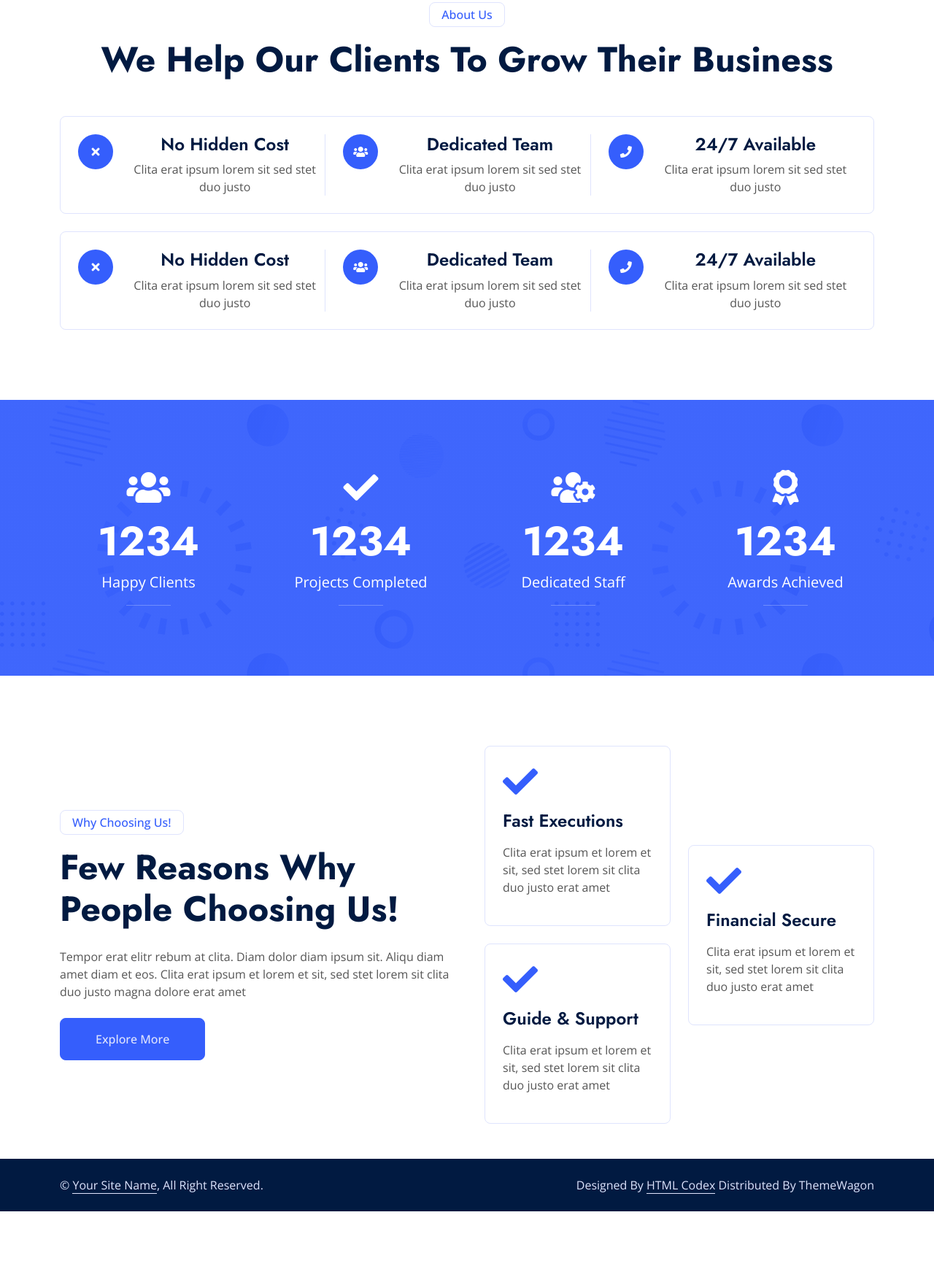
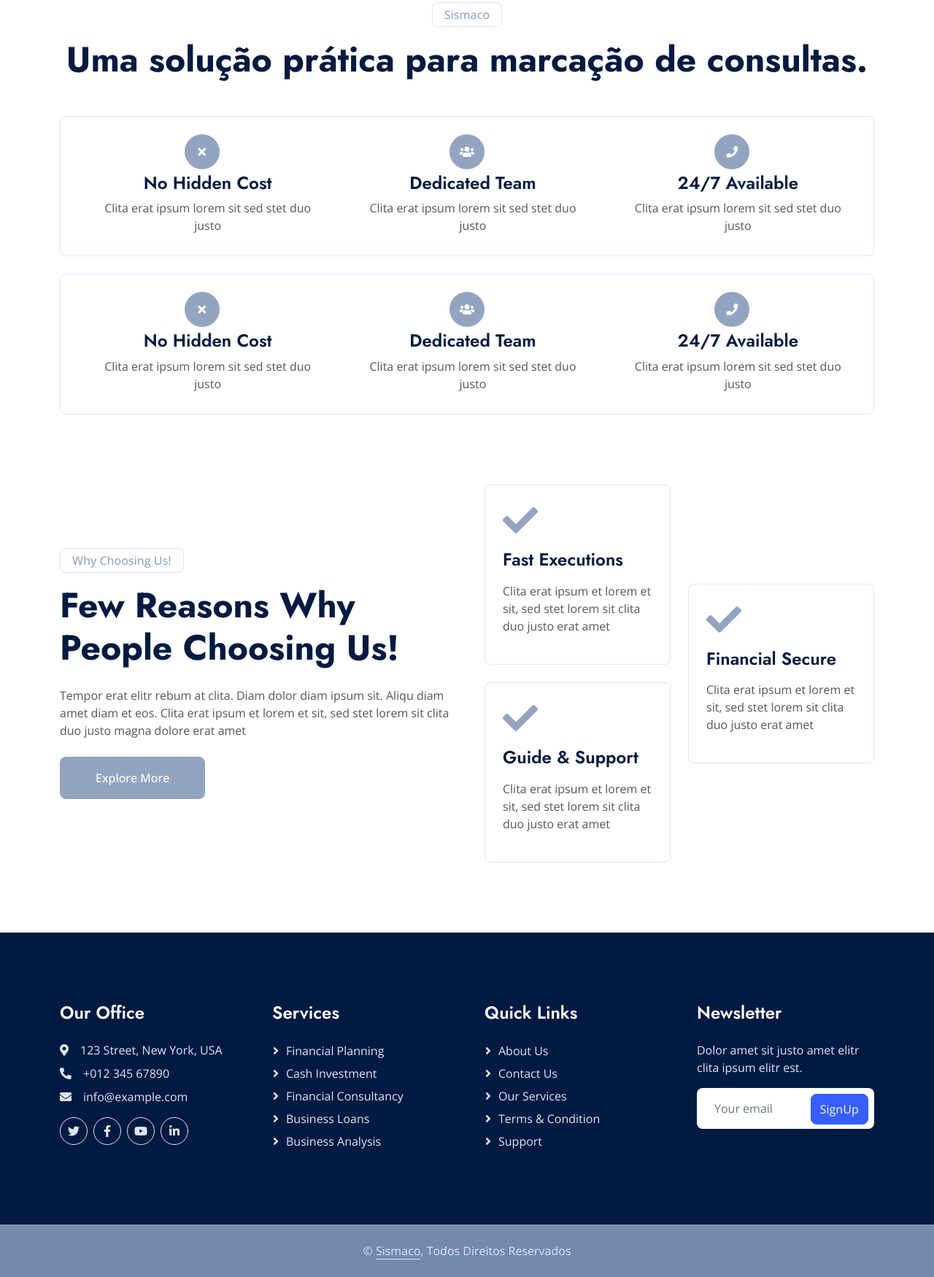
Before and after one commit to ClaydLena/sismaco_landing_page, a plain HTML site: page index.html in a window 1280 px wide. Shown: the part 813-2563 px from the top of the page at 73% size. Before the commit the page ends 2473 px from the top, so only its background shows below. Drawn offline with nearby package versions, Linux system fonts and the light colour scheme.

Commit message:
Cleaning layout

```diff
--- a/css/style.css
+++ b/css/style.css
@@ -1,10 +1,10 @@
 /********** Template CSS **********/
 :root {
-    --primary: #355EFC;
+    --primary: #7389AE;
     --secondary: #E93C05;
     --tertiary: #555555;
     --light: #DFE4FD;
-    --dark: #011A41;
+    --dark: #7389AE;
 }
 
 .back-to-top {
@@ -14,6 +14,7 @@
     bottom: 15px;
     z-index: 99;
 }
+
 
 h1,
 .h1,
@@ -39,6 +40,18 @@ h6,
     font-weight: 500 !important;
 }
 
+.text-primary-color{
+    color: #93a4c1 !important;
+}
+
+.btn-primary-color{
+    border-color: #93a4c1 !important;
+    background-color: #93a4c1 !important;
+    color: white !important;
+}
+.bg-primary-color{
+    background-color: #93a4c1 !important;
+}
 
 /*** Spinner ***/
 #spinner {
@@ -226,7 +239,7 @@ h6,
 
 /*** Facts ***/
 .facts {
-    background: linear-gradient(rgba(53, 94, 252, .95), rgba(53, 94, 252, .95)), url(../img/bg.png);
+    background: linear-gradient(#93a4c1, #7389AE), url(../img/bg.png);
 }
 
 
--- a/index.html
+++ b/index.html
@@ -36,8 +36,8 @@
 <body>
     <!-- Spinner Start -->
     <div id="spinner"
-        class="show bg-white position-fixed translate-middle w-100 vh-100 top-50 start-50 d-flex align-items-center justify-content-center">
-        <div class="spinner-border text-primary" role="status" style="width: 3rem; height: 3rem;"></div>
+        class="show bg-white position-fixed translate-middle w-100 vh-100 top-50 start-50 d-flex flex-column  style="align-items: center; row-gap:5px"align-items-center justify-content-center">
+        <div class="spinner-border text-primary-color" role="status" style="width: 3rem; height: 3rem;"></div>
     </div>
     <!-- Spinner End -->
 
@@ -45,18 +45,18 @@
     <div class="container-fluid fixed-top px-0 wow fadeIn" data-wow-delay="0.1s">
         <div class="top-bar row gx-0 align-items-center d-none d-lg-flex">
             <div class="col-lg-6 px-5 text-start">
-                <small><i class="fa fa-map-marker-alt text-primary me-2"></i>123 Street, New York, USA</small>
-                <small class="ms-4"><i class="fa fa-clock text-primary me-2"></i>9.00 am - 9.00 pm</small>
+                <small><i class="fa fa-map-marker-alt text-primary-color me-2"></i>Campus principal – Edifício da FACED, Gabinete 308, 2º Andar</small>
+                <small class="ms-3"><i class="fa fa-clock text-primary-color me-2"></i>9:00 - 18:00</small>
             </div>
             <div class="col-lg-6 px-5 text-end">
-                <small><i class="fa fa-envelope text-primary me-2"></i>info@example.com</small>
-                <small class="ms-4"><i class="fa fa-phone-alt text-primary me-2"></i>+012 345 6789</small>
+                <small><i class="fa fa-envelope text-primary-color me-2"></i>ceap.uem@gmail.com</small>
+                <small class="ms-4"><i class="fa fa-phone-alt text-primary-color me-2"></i>+258 21 493313</small>
             </div>
         </div>
 
         <nav class="navbar navbar-expand-lg navbar-light py-lg-0 px-lg-5 wow fadeIn" data-wow-delay="0.1s">
             <a href="index.html" class="navbar-brand ms-4 ms-lg-0">
-                <h1 class="display-5 text-primary m-0">Finanza</h1>
+                <h1 class="display-5 text-primary-color m-0">Sismaco</h1>
             </a>
             <button type="button" class="navbar-toggler me-4" data-bs-toggle="collapse"
                 data-bs-target="#navbarCollapse">
@@ -64,10 +64,10 @@
             </button>
             <div class="collapse navbar-collapse" id="navbarCollapse">
                 <div class="navbar-nav ms-auto p-4 p-lg-0">
-                    <a href="index.html" class="nav-item nav-link active">Home</a>
-                    <a href="about.html" class="nav-item nav-link">About</a>
-                    <a href="service.html" class="nav-item nav-link">Services</a>
-                    <a href="contact.html" class="nav-item nav-link">Contact</a>
+                    <a href="index.html" class="nav-item nav-link active">Início</a>
+                    <a href="contact.html" class="nav-item nav-link">Contactos</a>
+                    <a href="" class="btn btn-primary-color py-3 px-5 animated slideInDown">Marcar Consulta</a>
+                                </div>
                 </div>
             </div>
         </nav>
@@ -79,14 +79,13 @@
         <div id="header-carousel" class="carousel slide carousel-fade" data-bs-ride="carousel">
             <div class="carousel-inner">
                 <div class="carousel-item active">
-                    <img class="w-100" src="img/carousel-1.jpg" alt="Image">
+                    <img class="w-100" src="img/carousel-2.jpg" alt="Image">
                     <div class="carousel-caption">
                         <div class="container">
                             <div class="row justify-content-start">
                                 <div class="col-lg-8">
-                                    <h1 class="display-1 mb-4 animated slideInDown">Your Financial Status Is Our Goal
-                                    </h1>
-                                    <a href="" class="btn btn-primary py-3 px-5 animated slideInDown">Explore More</a>
+                                    <h1 class="display-1 mb-4 animated slideInDown">Faça agendamento a partir de casa.</h1>
+                                    <a href="" class="btn btn-primary-color py-3 px-5 animated slideInDown">Marcar Consulta</a>
                                 </div>
                             </div>
                         </div>
@@ -102,16 +101,16 @@
         <div class="container">
             <div class="row g-4 align-items-end mb-4">
                 <div class="col-lg-12 wow fadeInUp" data-wow-delay="0.3s">
-                    <p class="d-inline-block border rounded text-primary fw-semi-bold py-1 px-3">About Us</p>
-                    <h1 class="display-5 mb-4">We Help Our Clients To Grow Their Business</h1>
+                    <p class="d-inline-block border rounded text-primary-color fw-semi-bold py-1 px-3">Sismaco</p>
+                    <h1 class="display-5 mb-4">Uma solução prática para marcação de consultas.</h1>
                 </div>
             </div>
             <div class="border rounded p-4 wow fadeInUp" data-wow-delay="0.1s">
                 <div class="row g-4">
                     <div class="col-lg-4 wow fadeIn" data-wow-delay="0.1s">
                         <div class="h-100">
-                            <div class="d-flex">
-                                <div class="flex-shrink-0 btn-lg-square rounded-circle bg-primary">
+                            <div class="d-flex flex-column" style="align-items: center; row-gap:5px">
+                                <div class="flex-shrink-0 btn-lg-square rounded-circle bg-primary-color">
                                     <i class="fa fa-times text-white"></i>
                                 </div>
                                 <div class="ps-3">
@@ -125,8 +124,8 @@
                     </div>
                     <div class="col-lg-4 wow fadeIn" data-wow-delay="0.3s">
                         <div class="h-100">
-                            <div class="d-flex">
-                                <div class="flex-shrink-0 btn-lg-square rounded-circle bg-primary">
+                            <div class="d-flex flex-column" style="align-items: center; row-gap:5px">
+                                <div class="flex-shrink-0 btn-lg-square rounded-circle bg-primary-color">
                                     <i class="fa fa-users text-white"></i>
                                 </div>
                                 <div class="ps-3">
@@ -140,8 +139,8 @@
                     </div>
                     <div class="col-lg-4 wow fadeIn" data-wow-delay="0.5s">
                         <div class="h-100">
-                            <div class="d-flex">
-                                <div class="flex-shrink-0 btn-lg-square rounded-circle bg-primary">
+                            <div class="d-flex flex-column" style="align-items: center; row-gap:5px">
+                                <div class="flex-shrink-0 btn-lg-square rounded-circle bg-primary-color">
                                     <i class="fa fa-phone text-white"></i>
                                 </div>
                                 <div class="ps-3">
@@ -158,8 +157,8 @@
                 <div class="row g-4">
                     <div class="col-lg-4 wow fadeIn" data-wow-delay="0.1s">
                         <div class="h-100">
-                            <div class="d-flex">
-                                <div class="flex-shrink-0 btn-lg-square rounded-circle bg-primary">
+                            <div class="d-flex flex-column" style="align-items: center; row-gap:5px">
+                                <div class="flex-shrink-0 btn-lg-square rounded-circle bg-primary-color">
                                     <i class="fa fa-times text-white"></i>
                                 </div>
                                 <div class="ps-3">
@@ -173,8 +172,8 @@
                     </div>
                     <div class="col-lg-4 wow fadeIn" data-wow-delay="0.3s">
                         <div class="h-100">
-                            <div class="d-flex">
-                                <div class="flex-shrink-0 btn-lg-square rounded-circle bg-primary">
+                            <div class="d-flex flex-column" style="align-items: center; row-gap:5px">
+                                <div class="flex-shrink-0 btn-lg-square rounded-circle bg-primary-color">
                                     <i class="fa fa-users text-white"></i>
                                 </div>
                                 <div class="ps-3">
@@ -188,8 +187,8 @@
                     </div>
                     <div class="col-lg-4 wow fadeIn" data-wow-delay="0.5s">
                         <div class="h-100">
-                            <div class="d-flex">
-                                <div class="flex-shrink-0 btn-lg-square rounded-circle bg-primary">
+                            <div class="d-flex flex-column" style="align-items: center; row-gap:5px">
+                                <div class="flex-shrink-0 btn-lg-square rounded-circle bg-primary-color">
                                     <i class="fa fa-phone text-white"></i>
                                 </div>
                                 <div class="ps-3">
@@ -200,56 +199,23 @@
                         </div>
                     </div>
                 </div>
+
             </div>
         </div>
     </div>
     <!-- About End -->
-
-
-    <!-- Facts Start -->
-    <div class="container-fluid facts my-5 py-5">
-        <div class="container py-5">
-            <div class="row g-5">
-                <div class="col-sm-6 col-lg-3 text-center wow fadeIn" data-wow-delay="0.1s">
-                    <i class="fa fa-users fa-3x text-white mb-3"></i>
-                    <h1 class="display-4 text-white" data-toggle="counter-up">1234</h1>
-                    <span class="fs-5 text-white">Happy Clients</span>
-                    <hr class="bg-white w-25 mx-auto mb-0">
-                </div>
-                <div class="col-sm-6 col-lg-3 text-center wow fadeIn" data-wow-delay="0.3s">
-                    <i class="fa fa-check fa-3x text-white mb-3"></i>
-                    <h1 class="display-4 text-white" data-toggle="counter-up">1234</h1>
-                    <span class="fs-5 text-white">Projects Completed</span>
-                    <hr class="bg-white w-25 mx-auto mb-0">
-                </div>
-                <div class="col-sm-6 col-lg-3 text-center wow fadeIn" data-wow-delay="0.5s">
-                    <i class="fa fa-users-cog fa-3x text-white mb-3"></i>
-                    <h1 class="display-4 text-white" data-toggle="counter-up">1234</h1>
-                    <span class="fs-5 text-white">Dedicated Staff</span>
-                    <hr class="bg-white w-25 mx-auto mb-0">
-                </div>
-                <div class="col-sm-6 col-lg-3 text-center wow fadeIn" data-wow-delay="0.7s">
-                    <i class="fa fa-award fa-3x text-white mb-3"></i>
-                    <h1 class="display-4 text-white" data-toggle="counter-up">1234</h1>
-                    <span class="fs-5 text-white">Awards Achieved</span>
-                    <hr class="bg-white w-25 mx-auto mb-0">
-                </div>
-            </div>
-        </div>
-    </div>
-    <!-- Facts End -->
 
     <!-- Features Start -->
     <div class="container-xxl feature py-5">
         <div class="container">
             <div class="row g-5 align-items-center">
                 <div class="col-lg-6 wow fadeInUp" data-wow-delay="0.1s">
-                    <p class="d-inline-block border rounded text-primary fw-semi-bold py-1 px-3">Why Choosing Us!</p>
+                    <p class="d-inline-block border rounded text-primary-color fw-semi-bold py-1 px-3">Why Choosing Us!</p>
                     <h1 class="display-5 mb-4">Few Reasons Why People Choosing Us!</h1>
                     <p class="mb-4">Tempor erat elitr rebum at clita. Diam dolor diam ipsum sit. Aliqu diam amet diam et
                         eos. Clita erat ipsum et lorem et sit, sed stet lorem sit clita duo justo magna dolore erat amet
                     </p>
-                    <a class="btn btn-primary py-3 px-5" href="">Explore More</a>
+                    <a class="btn btn-primary-color py-3 px-5" href="">Explore More</a>
                 </div>
                 <div class="col-lg-6">
                     <div class="row g-4 align-items-center">
@@ -257,14 +223,14 @@
                             <div class="row g-4">
                                 <div class="col-12 wow fadeIn" data-wow-delay="0.3s">
                                     <div class="feature-box border rounded p-4">
-                                        <i class="fa fa-check fa-3x text-primary mb-3"></i>
+                                        <i class="fa fa-check fa-3x text-primary-color mb-3"></i>
                                         <h4 class="mb-3">Fast Executions</h4>
                                         <p class="mb-3">Clita erat ipsum et lorem et sit, sed stet lorem sit clita duo justo erat amet</p>
                                     </div>
                                 </div>
                                 <div class="col-12 wow fadeIn" data-wow-delay="0.5s">
                                     <div class="feature-box border rounded p-4">
-                                        <i class="fa fa-check fa-3x text-primary mb-3"></i>
+                                        <i class="fa fa-check fa-3x text-primary-color mb-3"></i>
                                         <h4 class="mb-3">Guide & Support</h4>
                                         <p class="mb-3">Clita erat ipsum et lorem et sit, sed stet lorem sit clita duo justo erat amet</p>
                                     </div>
@@ -273,7 +239,7 @@
                         </div>
                         <div class="col-md-6 wow fadeIn" data-wow-delay="0.7s">
                             <div class="feature-box border rounded p-4">
-                                <i class="fa fa-check fa-3x text-primary mb-3"></i>
+                                <i class="fa fa-check fa-3x text-primary-color mb-3"></i>
                                 <h4 class="mb-3">Financial Secure</h4>
                                 <p class="mb-3">Clita erat ipsum et lorem et sit, sed stet lorem sit clita duo justo erat amet</p>
                             </div>
@@ -285,28 +251,71 @@
     </div>
     <!-- Features End -->
 
+        <!-- Footer Start -->
+        <div class="container-fluid bg-dark text-light footer mt-5 py-5 wow fadeIn" data-wow-delay="0.1s">
+            <div class="container py-5">
+                <div class="row g-5">
+                    <div class="col-lg-3 col-md-6">
+                        <h4 class="text-white mb-4">Our Office</h4>
+                        <p class="mb-2"><i class="fa fa-map-marker-alt me-3"></i>123 Street, New York, USA</p>
+                        <p class="mb-2"><i class="fa fa-phone-alt me-3"></i>+012 345 67890</p>
+                        <p class="mb-2"><i class="fa fa-envelope me-3"></i>info@example.com</p>
+                        <div class="d-flex pt-2">
+                            <a class="btn btn-square btn-outline-light rounded-circle me-2" href=""><i
+                                    class="fab fa-twitter"></i></a>
+                            <a class="btn btn-square btn-outline-light rounded-circle me-2" href=""><i
+                                    class="fab fa-facebook-f"></i></a>
+                            <a class="btn btn-square btn-outline-light rounded-circle me-2" href=""><i
+                                    class="fab fa-youtube"></i></a>
+                            <a class="btn btn-square btn-outline-light rounded-circle me-2" href=""><i
+                                    class="fab fa-linkedin-in"></i></a>
+                        </div>
+                    </div>
+                    <div class="col-lg-3 col-md-6">
+                        <h4 class="text-white mb-4">Services</h4>
+                        <a class="btn btn-link" href="">Financial Planning</a>
+                        <a class="btn btn-link" href="">Cash Investment</a>
+                        <a class="btn btn-link" href="">Financial Consultancy</a>
+                        <a class="btn btn-link" href="">Business Loans</a>
+                        <a class="btn btn-link" href="">Business Analysis</a>
+                    </div>
+                    <div class="col-lg-3 col-md-6">
+                        <h4 class="text-white mb-4">Quick Links</h4>
+                        <a class="btn btn-link" href="">About Us</a>
+                        <a class="btn btn-link" href="">Contact Us</a>
+                        <a class="btn btn-link" href="">Our Services</a>
+                        <a class="btn btn-link" href="">Terms & Condition</a>
+                        <a class="btn btn-link" href="">Support</a>
+                    </div>
+                    <div class="col-lg-3 col-md-6">
+                        <h4 class="text-white mb-4">Newsletter</h4>
+                        <p>Dolor amet sit justo amet elitr clita ipsum elitr est.</p>
+                        <div class="position-relative w-100">
+                            <input class="form-control bg-white border-0 w-100 py-3 ps-4 pe-5" type="text"
+                                placeholder="Your email">
+                            <button type="button"
+                                class="btn btn-primary py-2 position-absolute top-0 end-0 mt-2 me-2">SignUp</button>
+                        </div>
+                    </div>
+                </div>
+            </div>
+        </div>
+        <!-- Footer End -->
+
     <!-- Copyright Start -->
     <div class="container-fluid copyright py-4">
         <div class="container">
             <div class="row">
-                <div class="col-md-6 text-center text-md-start mb-3 mb-md-0">
-                    &copy; <a class="border-bottom" href="#">Your Site Name</a>, All Right Reserved.
-                </div>
-                <div class="col-md-6 text-center text-md-end">
-                    <!--/*** This template is free as long as you keep the footer author’s credit link/attribution link/backlink. If you'd like to use the template without the footer author’s credit link/attribution link/backlink, you can purchase the Credit Removal License from "https://htmlcodex.com/credit-removal". Thank you for your support. ***/-->
-                    Designed By <a class="border-bottom" href="https://htmlcodex.com">HTML Codex</a> Distributed By <a
-                        href="https://themewagon.com">ThemeWagon</a>
+                <div class="col-md-12 text-center text-md-start mb-3 mb-md-0" style="text-align: center !important;">
+                    &copy; <a class="border-bottom" href="#">Sismaco</a>, Todos Direitos Reservados
                 </div>
             </div>
         </div>
     </div>
     <!-- Copyright End -->
 
-
     <!-- Back to Top -->
-    <a href="#" class="btn btn-lg btn-primary btn-lg-square rounded-circle back-to-top"><i
-            class="bi bi-arrow-up"></i></a>
-
+    <a href="#" class="btn btn-lg btn-primary-color btn-lg-square rounded-circle back-to-top"><i class="bi bi-arrow-up"></i></a>
 
     <!-- JavaScript Libraries -->
     <script src="https://code.jquery.com/jquery-3.4.1.min.js"></script>
```
